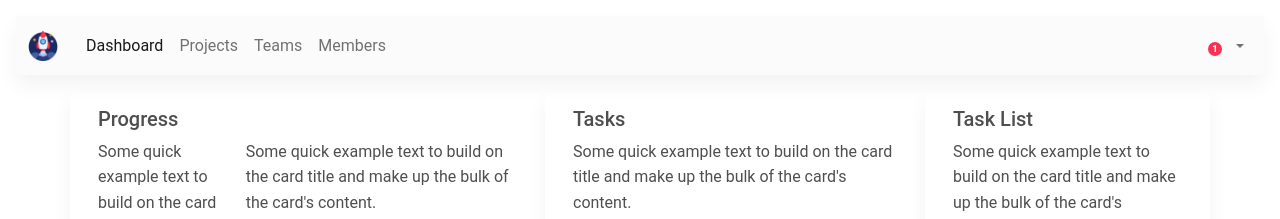
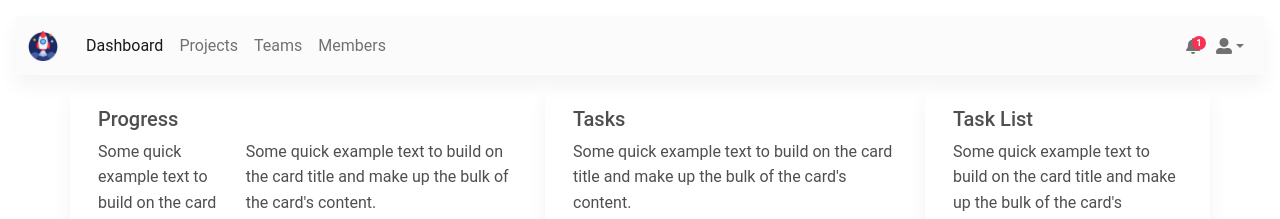
Before and after one commit to TheHypenosis/SimpleCRM, a PHP site: page /Dashboard.php in a window 1280 px wide. Shown: the top 219 px of the page. Run offline with PHP 8.4, Linux system fonts and the light colour scheme; some libraries are stand-ins or nearby versions.

Commit message:
Update Dashboard.php

```diff
--- a/Dashboard.php
+++ b/Dashboard.php
@@ -10,6 +10,7 @@
     <title>Document</title>
     <link rel="stylesheet" href="css/mdb.min.css" type="text/css">
     <script src="js/mdb.min.js"></script>
+    <link rel="stylesheet" href="https://use.fontawesome.com/releases/v5.11.2/css/all.css">
 </head>
 <body>
 
```
